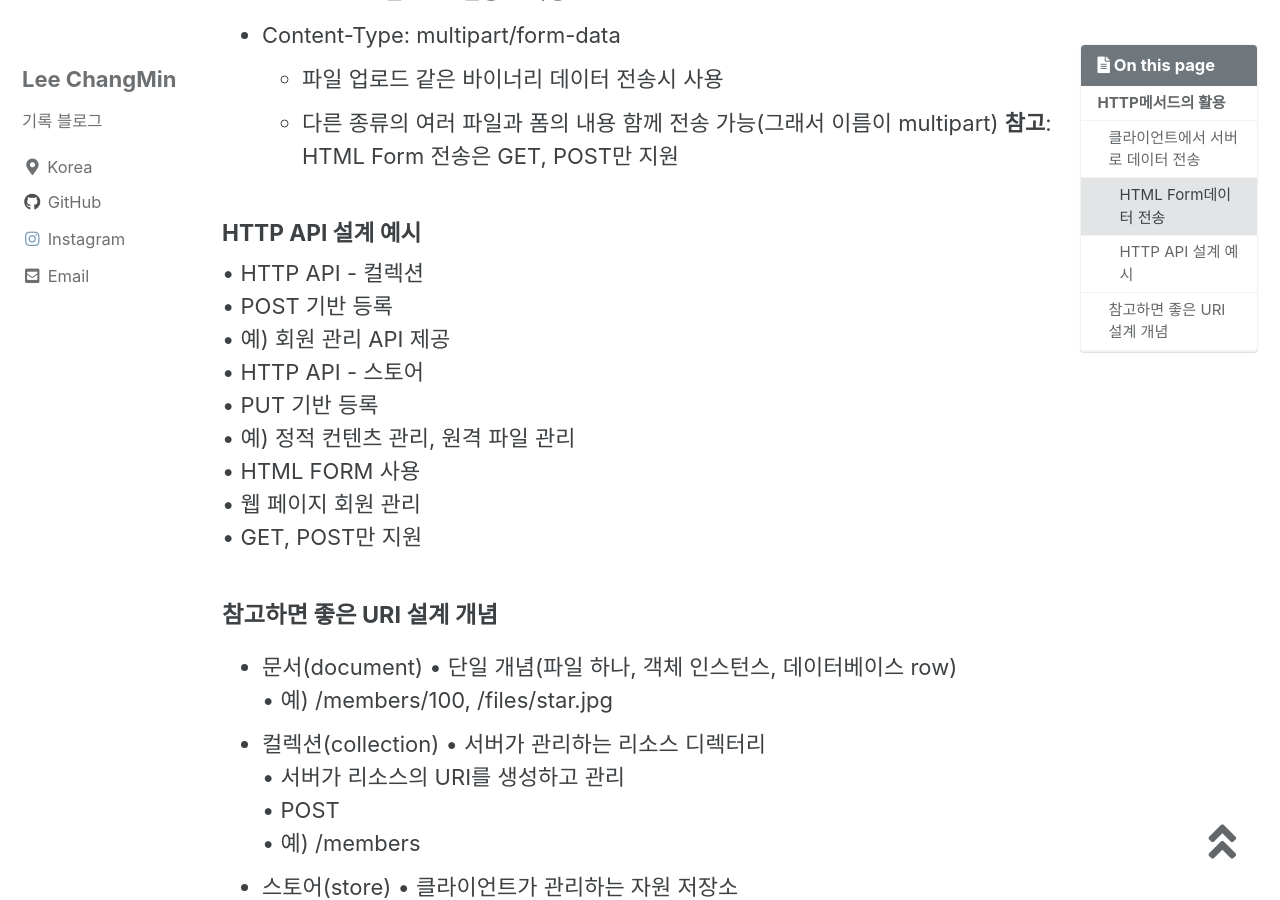
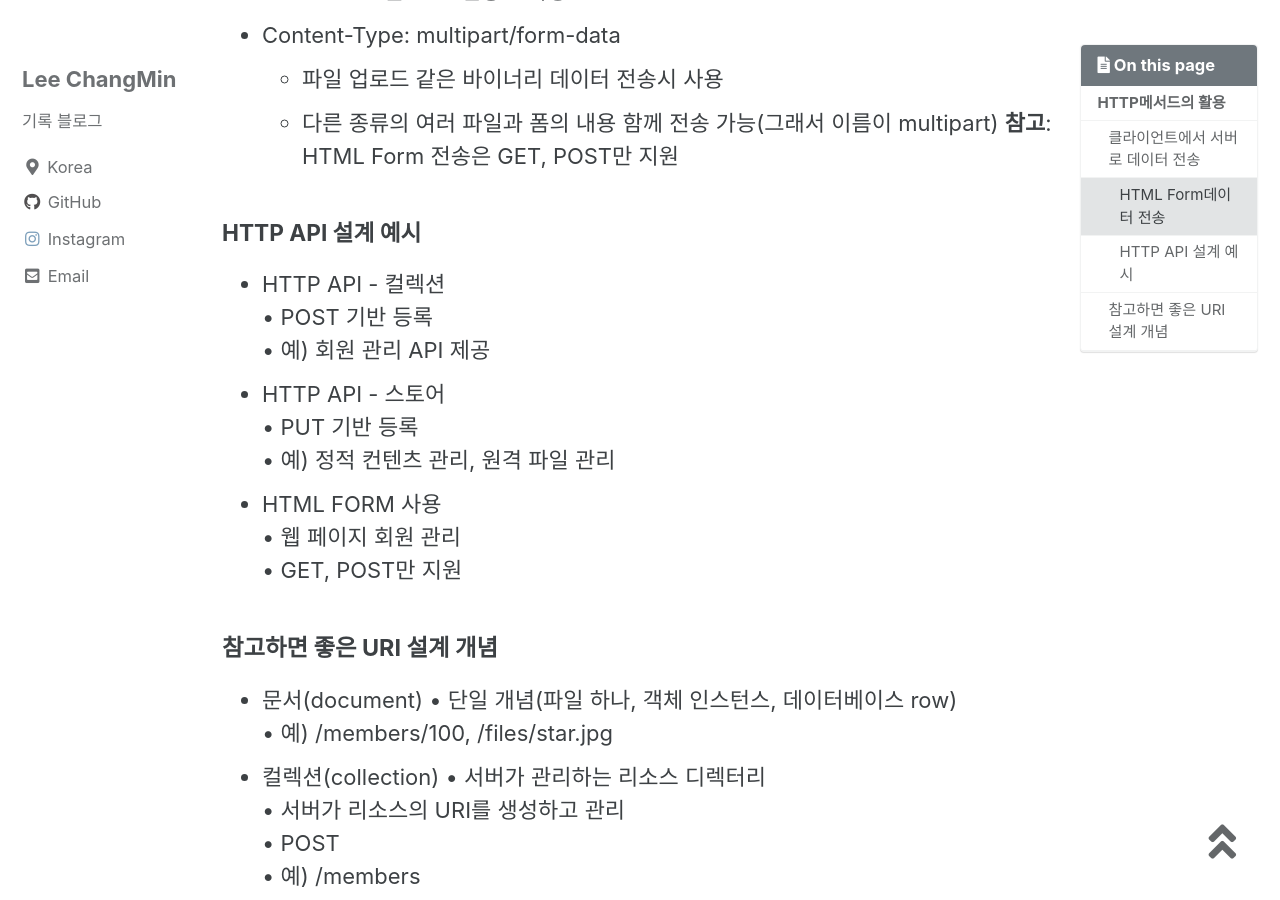
Before and after one commit to changmin2/changmin2.github.io, a Jekyll site: the page built from _posts/Http/2022-02-28-Http(3).md, in a window 1280 px wide and 900 px high, scrolled down 1053 px. Built offline with Jekyll 4.4.1, drawn with Linux system fonts in a browser that asks for light colours; cached includes are drawn as plain includes; comment, search, counter and statistics services are not loaded.

```diff
--- a/_posts/Http/2022-02-28-Http(3).md
+++ b/_posts/Http/2022-02-28-Http(3).md
@@ -36,13 +36,13 @@ toc_sticky: true
 
 ##### HTTP API 설계 예시
 
-• HTTP API - 컬렉션<br/>
+- HTTP API - 컬렉션<br/>
     • POST 기반 등록<br/>
     • 예) 회원 관리 API 제공<br/>
-• HTTP API - 스토어<br/>
+- HTTP API - 스토어<br/>
     • PUT 기반 등록<br/>
     • 예) 정적 컨텐츠 관리, 원격 파일 관리<br/>
-• HTML FORM 사용<br/>
+- HTML FORM 사용<br/>
     • 웹 페이지 회원 관리<br/>
     • GET, POST만 지원<br/>
 
```
